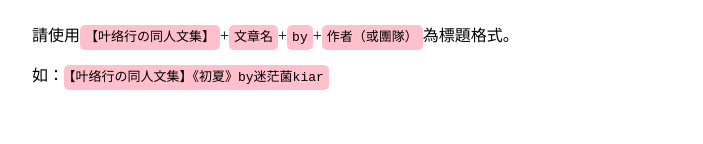
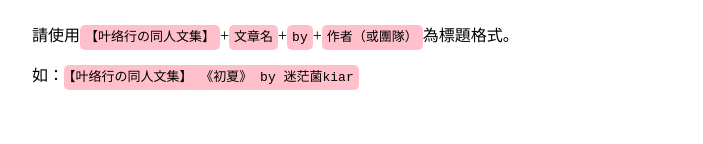
Before and after one commit to XJLanghai/yeluoxing, a plain HTML site: page submit.html in a window 1280 px wide. Shown: the part 176-320 px from the top of the page, without its empty margins (288-991 px from the left). Drawn offline with Linux system fonts and the light colour scheme.

Commit message:
Update submit.html

```diff
--- a/submit.html
+++ b/submit.html
@@ -49,7 +49,7 @@
             <div>
                 <h2>1.郵箱標題</h2>
                 <p>請使用<code>【叶络行の同人文集】</code>+<code>文章名</code>+<code>by</code>+<code>作者（或團隊）</code>為標題格式。</p>
-                <p>如：<code>【叶络行の同人文集】《初夏》by迷茫菌kiar</code></p>
+                <p>如：<code>【叶络行の同人文集】 《初夏》 by 迷茫菌kiar</code></p>
                 <br>
             </div>
             <div>
```
